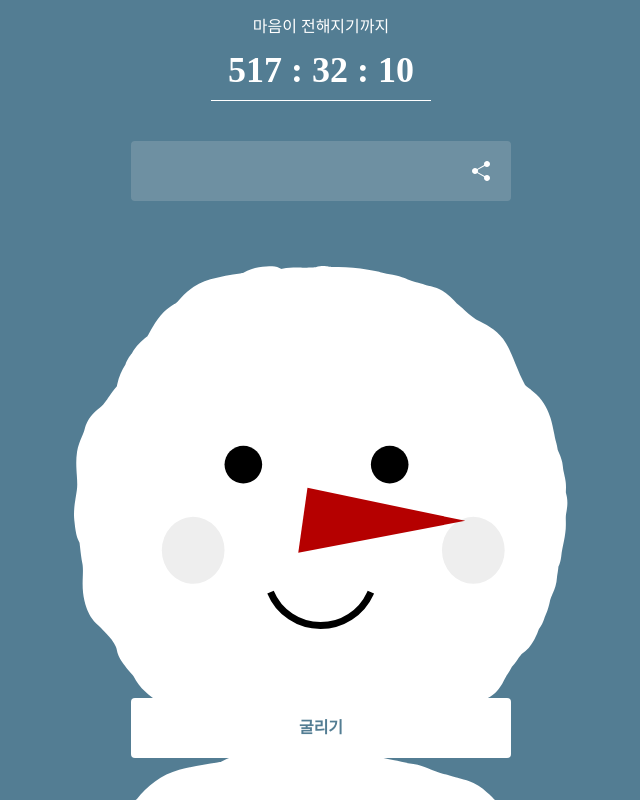
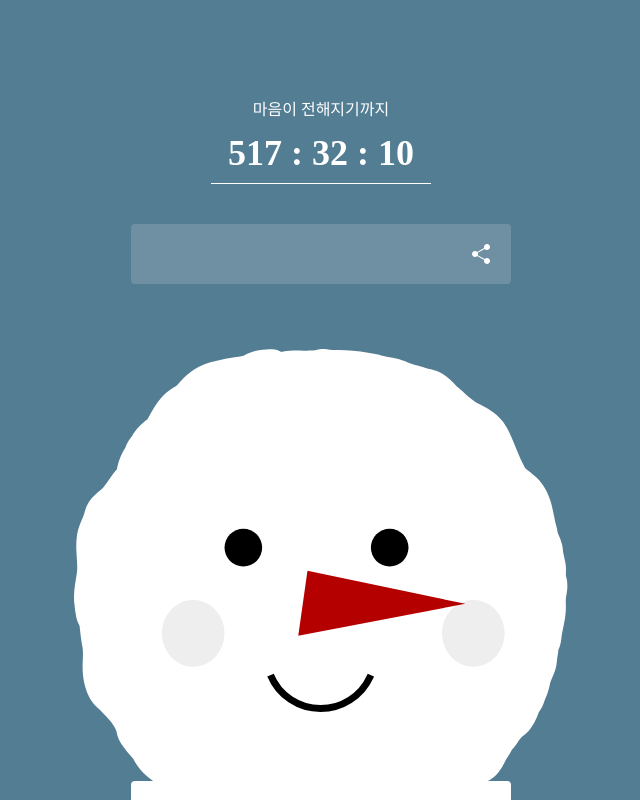
Before and after one commit to sojuthon-doyouwannabuildasnowman/web, a Next.js app: page /info/1 in a window 1280 px wide. Shown: the top 800 px of the page, without its empty margins (319-959 px from the left). Built offline with nearby package versions, Linux system fonts and the light colour scheme; a web font is replaced by a local one.

Commit message:
최종최종최종최종최종최종

```diff
--- a/pages/info/[id].tsx
+++ b/pages/info/[id].tsx
@@ -336,7 +336,7 @@ const Next = styled.div``;
 
 const Container = styled.div`
   display: flex;
-  height: 100vh;
+  height: auto;
   flex-direction: column;
   align-items: center;
   justify-content: center;
@@ -350,6 +350,7 @@ const H2 = styled.h2`
   font-weight: 500;
   font-size: 16px;
   line-height: 19px;
+  margin-top: 100px;
 `;
 
 const Status = styled.div`
```
